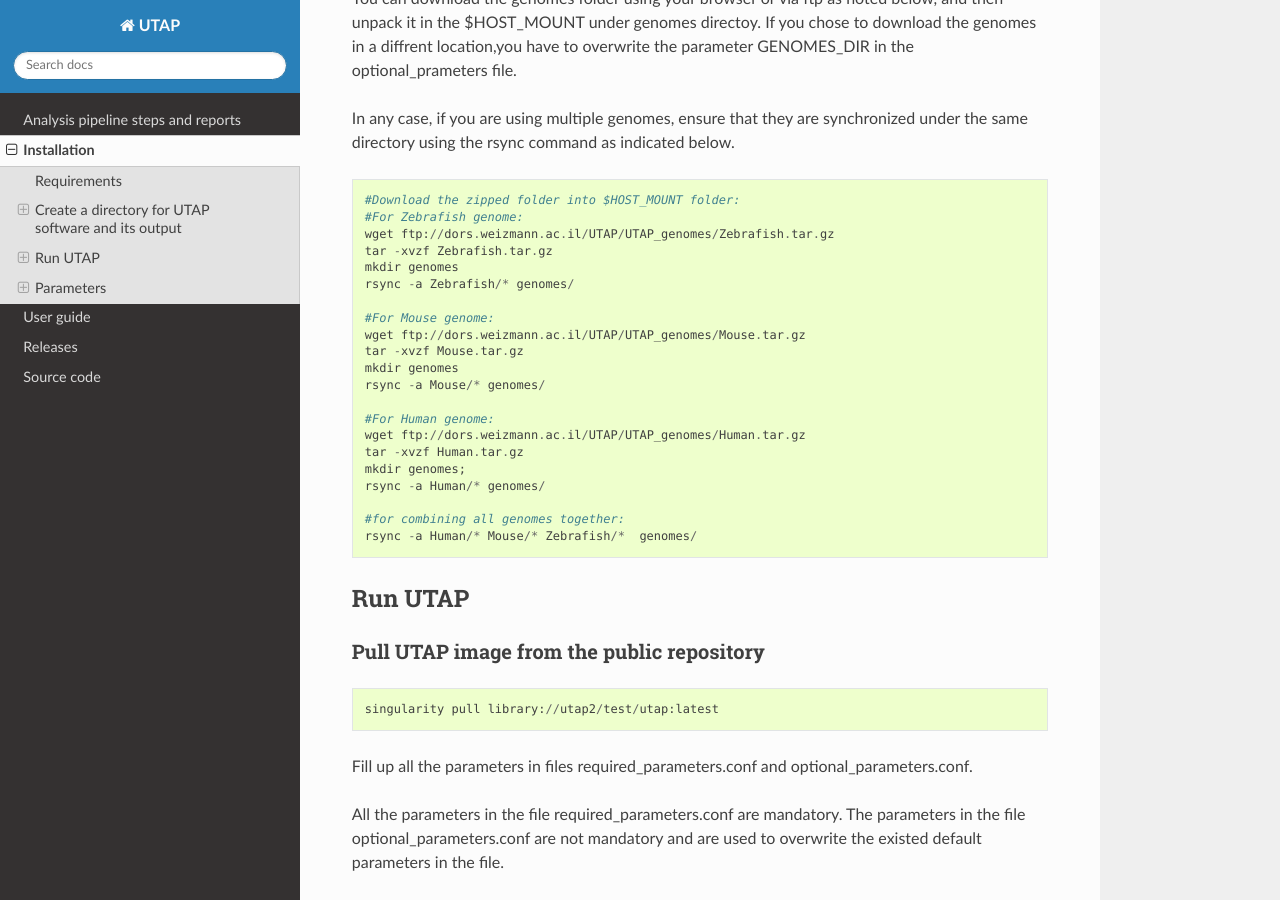
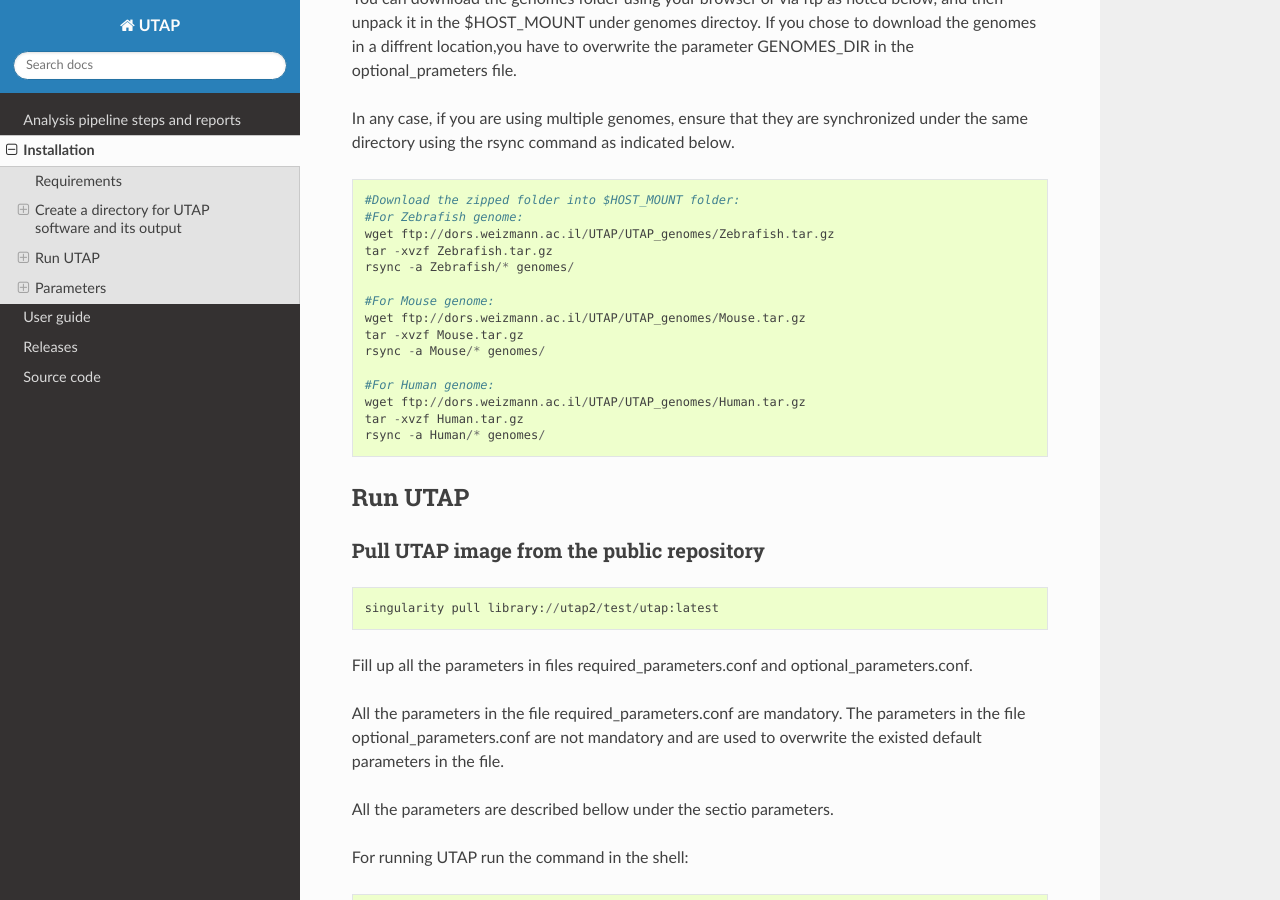
Before and after one commit to utap2/utap2, a Sphinx documentation site: the page built from docs/rst/installation.rst, in a window 1280 px wide and 900 px high, scrolled down 1694 px. Built offline with Sphinx 7.4.7 and the Read the Docs theme 2.0.0, drawn with Linux system fonts in a browser that asks for light colours.

Commit message:
Update installation.rst

```diff
--- a/docs/rst/installation.rst
+++ b/docs/rst/installation.rst
@@ -77,23 +77,17 @@
     #For Zebrafish genome:
     wget ftp://dors.weizmann.ac.il/UTAP/UTAP_genomes/Zebrafish.tar.gz
     tar -xvzf Zebrafish.tar.gz
-    mkdir genomes
     rsync -a Zebrafish/* genomes/
 
     #For Mouse genome:
     wget ftp://dors.weizmann.ac.il/UTAP/UTAP_genomes/Mouse.tar.gz
     tar -xvzf Mouse.tar.gz
-    mkdir genomes
     rsync -a Mouse/* genomes/
 
     #For Human genome:
     wget ftp://dors.weizmann.ac.il/UTAP/UTAP_genomes/Human.tar.gz
     tar -xvzf Human.tar.gz
-    mkdir genomes;
     rsync -a Human/* genomes/
-
-    #for combining all genomes together:
-    rsync -a Human/* Mouse/* Zebrafish/*  genomes/
 
 
 
```
